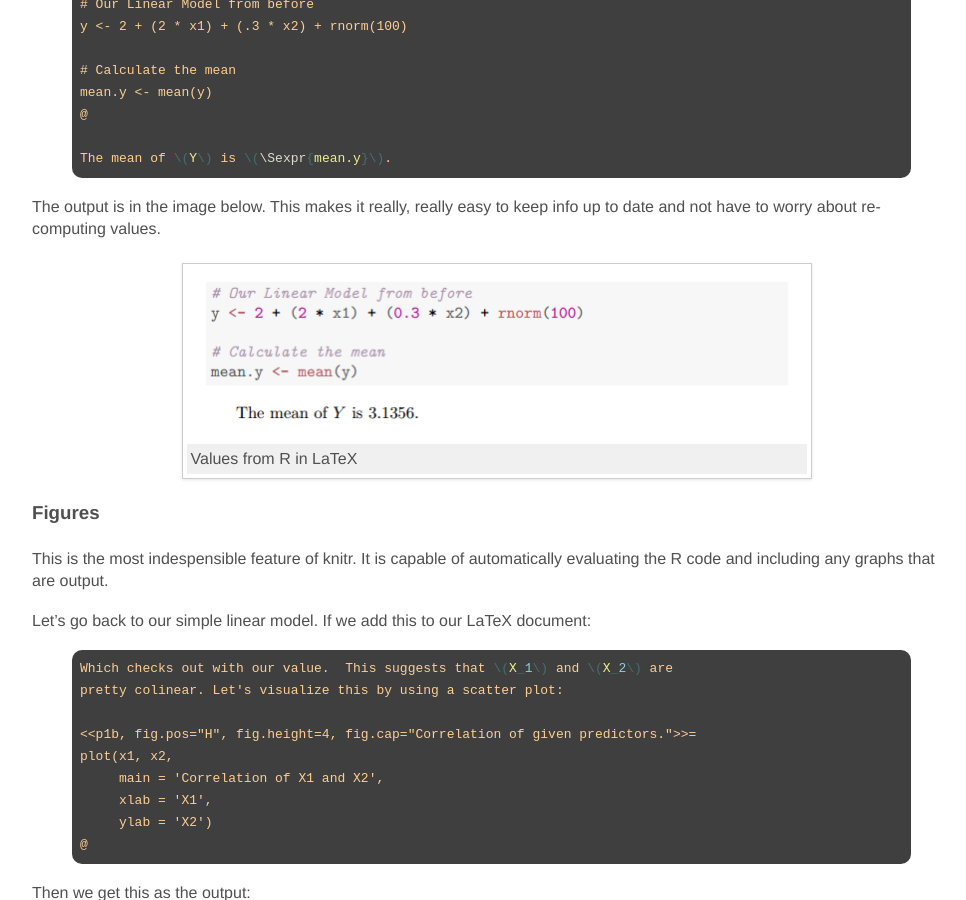
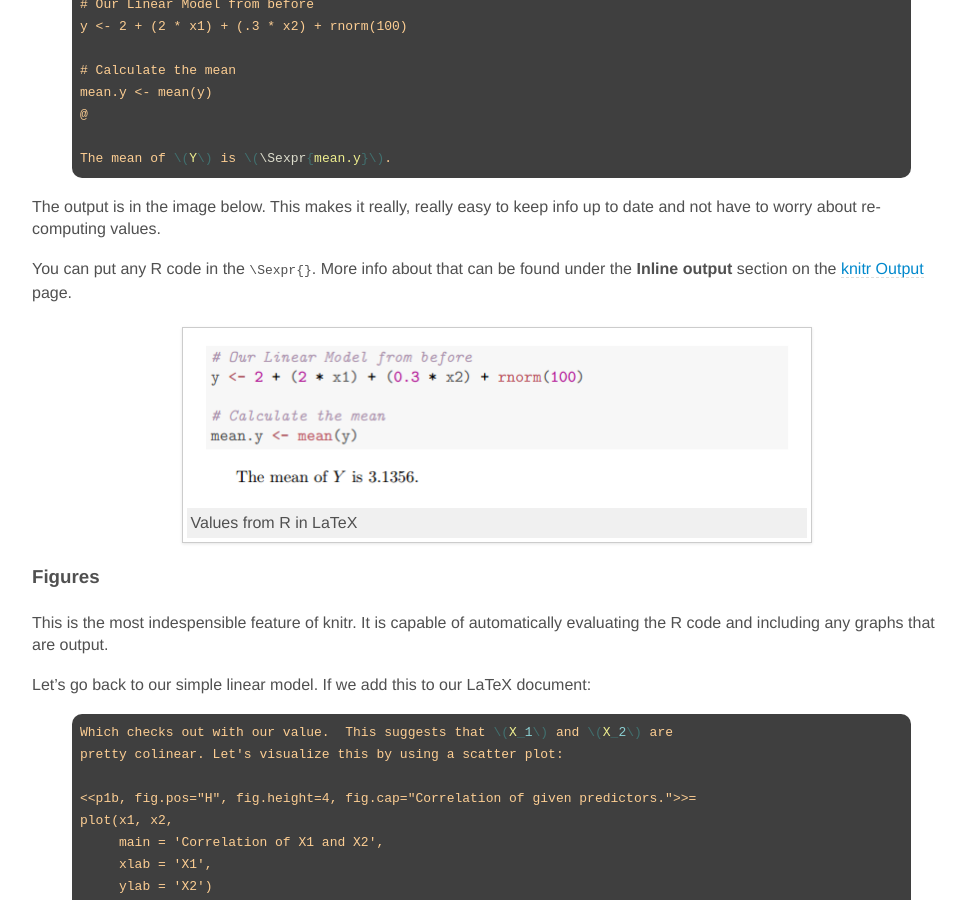
Before and after one commit to jdavis/jdavis.github.com, a Jekyll site: the page built from _posts/2014-04-12-beginners-tutorial-for-knitr.md, in a window 1280 px wide and 900 px high, scrolled down 2609 px. Shown: the whole window, without its empty margins (239-1205 px from the left). Built offline with Jekyll 4.4.1, drawn with Linux system fonts in a browser that asks for light colours; nearby versions of some CDN libraries; some web fonts are replaced; Markdown is read by kramdown in place of the engine named in the settings.

Commit message:
Add note for Sexpr

```diff
--- a/_posts/2014-04-12-beginners-tutorial-for-knitr.md
+++ b/_posts/2014-04-12-beginners-tutorial-for-knitr.md
@@ -152,6 +152,9 @@ The mean of \(Y\) is \(\Sexpr{mean.y}\).
 The output is in the image below. This makes it really, really easy to keep
 info up to date and not have to worry about re-computing values.
 
+You can put any R code in the `\Sexpr{}`. More info about that can be found
+under the **Inline output** section on the [knitr Output][output] page.
+
 <div class="gallery medium">
     <a href="/img/knitr/knitr3.png" rel="lightbox[knitr]">
         <img src="/img/knitr/knitr3.png" >
@@ -295,6 +298,7 @@ to learn more or talk.
 [knitr-script]: https://github.com/jdavis/dotfiles/blob/master/bin/knitr
 [knitr]: http://yihui.name/knitr/
 [latexmkrc]: https://github.com/jdavis/dotfiles/blob/master/.latexmkrc
+[output]: http://yihui.name/knitr/demo/output/
 [sweave]: http://www.stat.uni-muenchen.de/~leisch/Sweave/
 [twitter]: https://twitter.com/
 [wickham]: http://had.co.nz/
```
